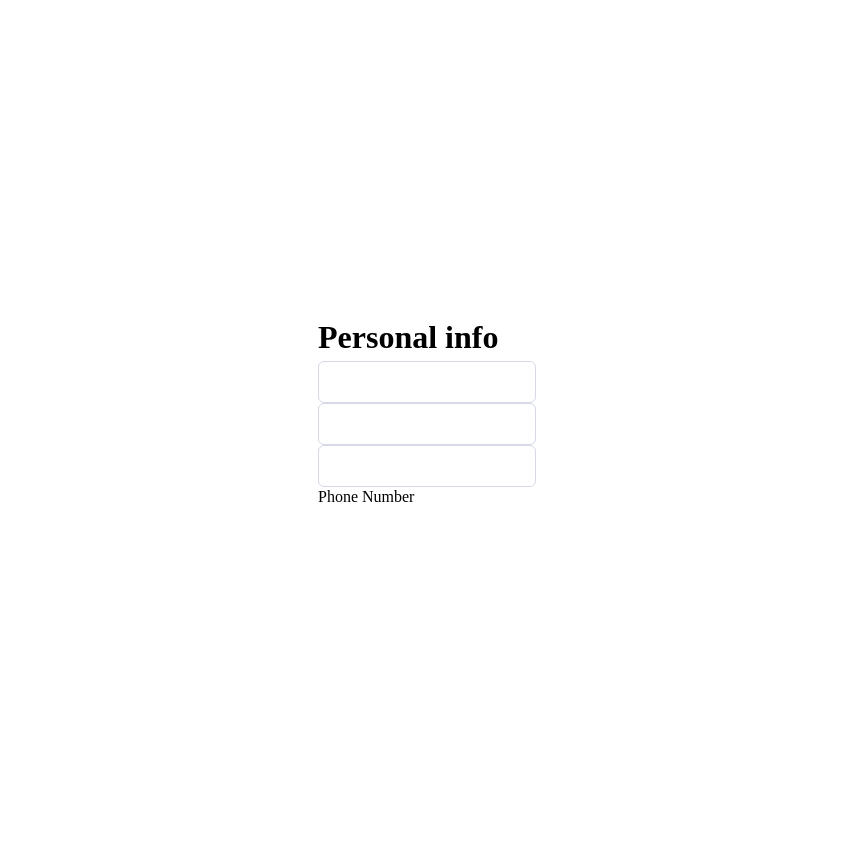
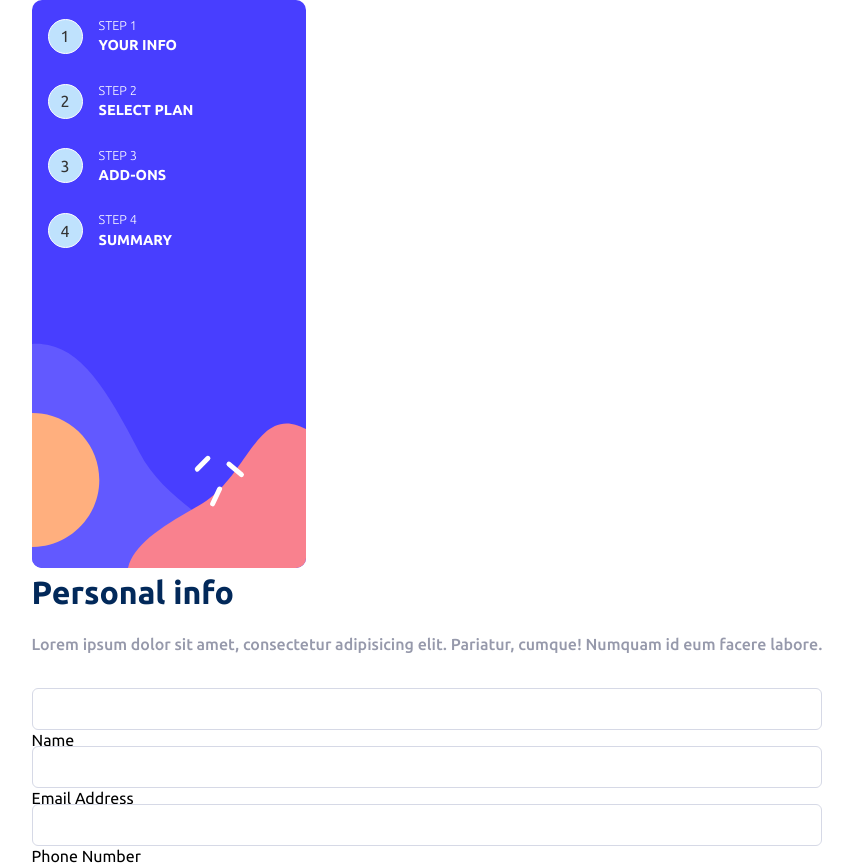
Before and after one commit to the-pro7/multi-step-form, a React (Vite) app: page / in a window 1280 px wide. Shown: the whole page, without its empty margins (213-1066 px from the left). Before the commit the page ends 800 px from the top, so only its background shows below. Built offline with nearby package versions, Linux system fonts and the light colour scheme.

Commit message:
updated the form

```diff
--- a/src/App.jsx
+++ b/src/App.jsx
@@ -1,12 +1,13 @@
-import React from 'react'
 import './styleshseet/App.scss'
 import SideNav from './components/SideNav'
+import FormPage from './FormPage'
 
 const App = () => {
 
   return (
    <div className="form-container">
     <SideNav />
+    <FormPage />
    </div>
   )
 }
--- a/src/FormPage.jsx
+++ b/src/FormPage.jsx
@@ -1,18 +1,19 @@
-import "./styleshseet/App.scss";
 import InputField from "./InputField";
 
 export default function FormPage() {
-  let defaultProps = {
-
-  }
+  let defaultProps = {};
 
   return (
-    <>
-    <h1>Personal info</h1>
-    <h2></h2>
-      <InputField {...{type: 'text', text: 'Name'}}/>
-      <InputField {...{type: 'email', text: 'Email Address'}}/>
-      <InputField {...{type: 'number', text: 'Phone Number'}}/>
-    </>
+    <main className="form">
+      <h1>Personal info</h1>
+      <h2>
+        Lorem ipsum dolor sit amet, consectetur adipisicing elit. Pariatur,
+        cumque! Numquam id eum facere labore.
+      </h2>
+      <h2></h2>
+      <InputField {...{ type: "text", text: "Name" }} />
+      <InputField {...{ type: "email", text: "Email Address" }} />
+      <InputField {...{ type: "number", text: "Phone Number" }} />
+    </main>
   );
 }
--- a/src/InputField.jsx
+++ b/src/InputField.jsx
@@ -1,12 +1,10 @@
-import './styleshseet/InputField.scss'
-
 export default function InputField({
     type,
     text
 
 }) {
     return (
-        <div className="input-field">
+        <div className="form__input-field">
             <p className="error"></p>
             <input type={type} id={type} name={type} placeholder='' required/>
             <label htmlFor={type}>{text}</label>
--- a/src/main.jsx
+++ b/src/main.jsx
@@ -1,9 +1,9 @@
 import React from "react";
 import ReactDOM from "react-dom/client";
-import FormPage from "./FormPage.jsx";
+import App from "./App.jsx";
 
 ReactDOM.createRoot(document.getElementById("root")).render(
 	<React.StrictMode>
-		<FormPage />
+		<App />
 	</React.StrictMode>
 );
--- a/src/styleshseet/App.scss
+++ b/src/styleshseet/App.scss
@@ -1,6 +1,7 @@
 @import "./config";
 @import "./SideNav.scss";
 @import "./InputField.scss";
+@import './FormPage.scss';
 
 /* Box sizing rules */
 *,
--- /dev/null
+++ b/src/styleshseet/FormPage.scss
@@ -0,0 +1,21 @@
+.form {
+    display: flex;
+    flex-direction: column;
+    gap: 1em;
+
+    h1 {
+        color: $marine-blue;
+        font-size: 2rem;
+    }
+
+    h2 {
+        color: $dool-gray;
+        font-size: 1rem;
+        font-weight: 500;
+    }
+
+    &__input-field input{
+        width: 100%;
+
+    }
+}
--- a/src/styleshseet/InputField.scss
+++ b/src/styleshseet/InputField.scss
@@ -1,6 +1,6 @@
 @import "./config";
 
-.input-field {
+.form__input-field {
   position: relative;
 
   input {
```
